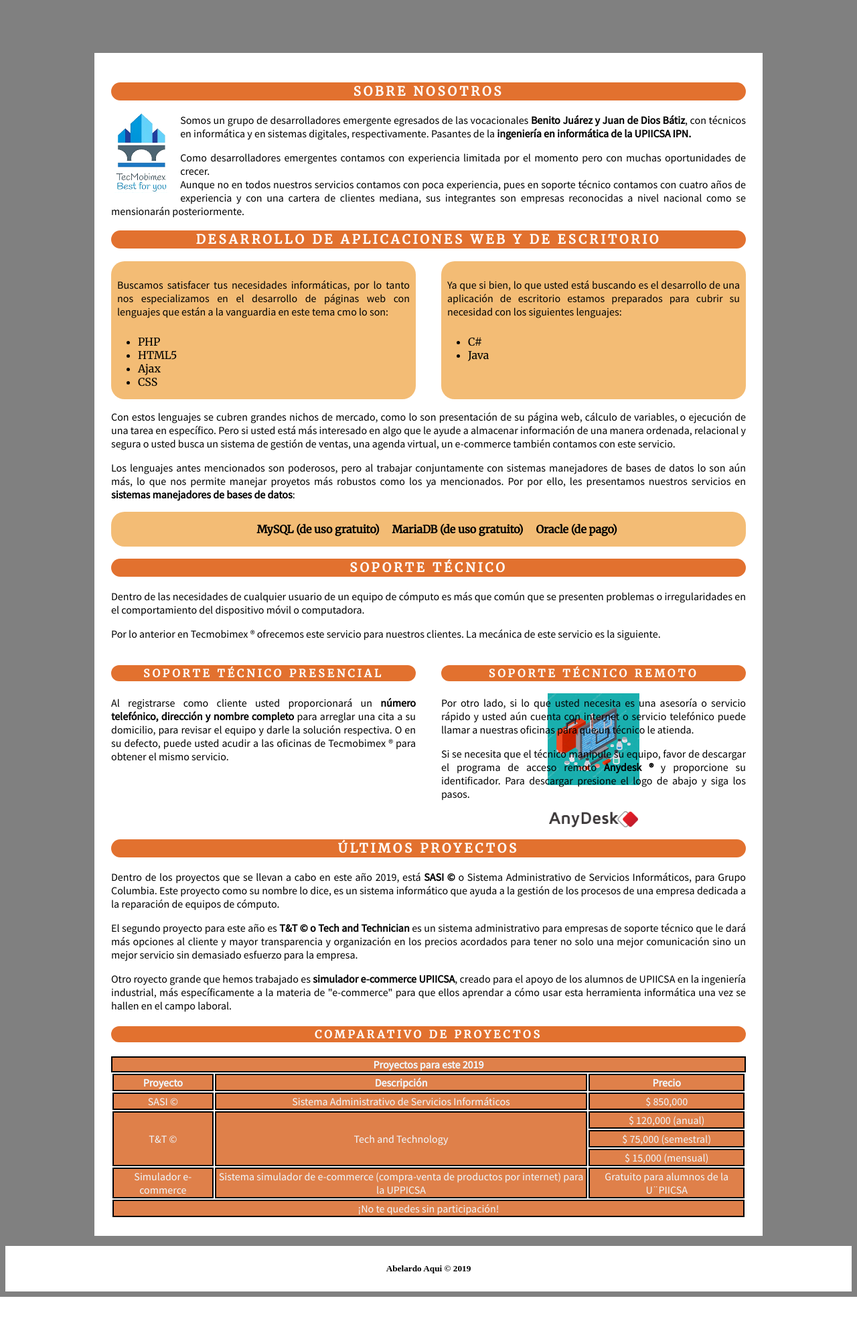
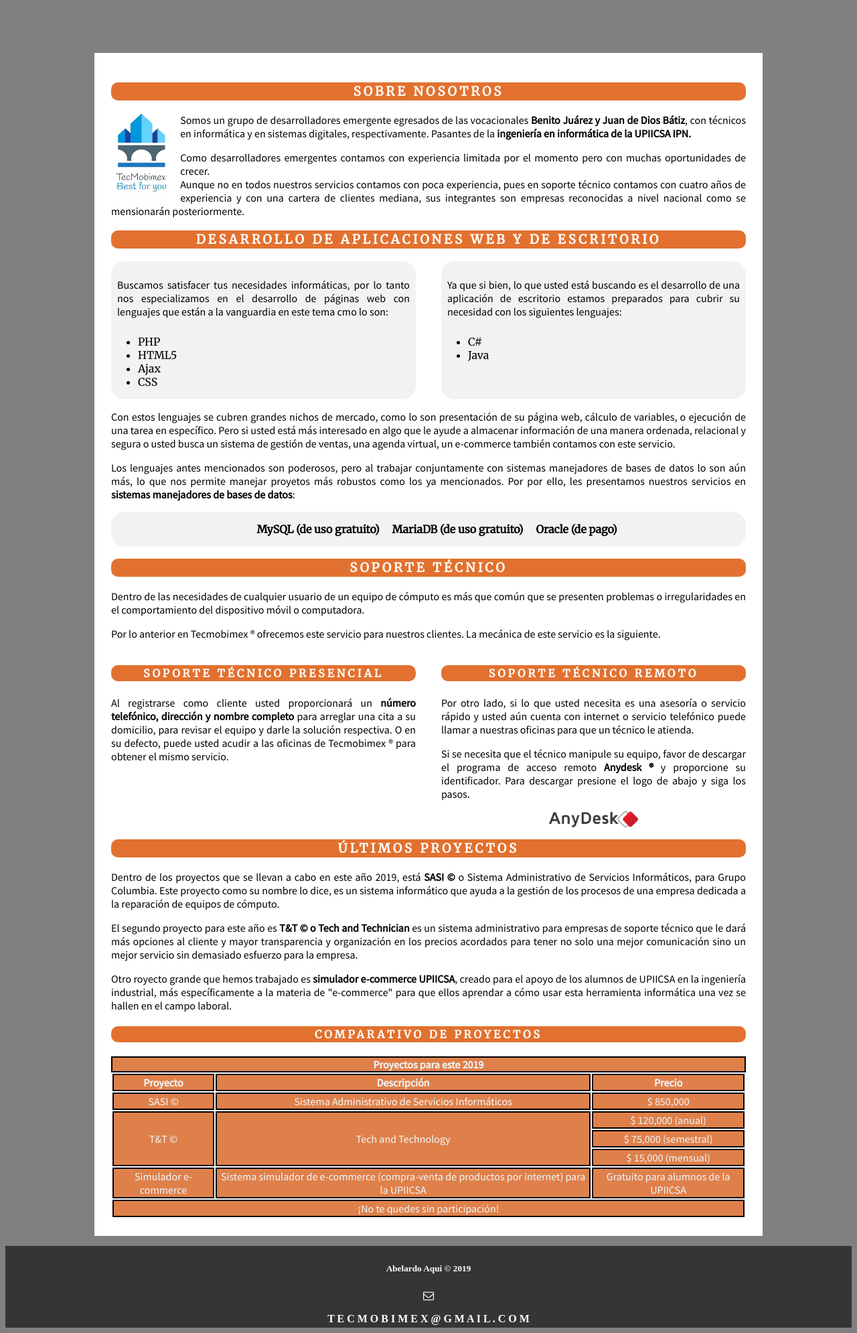
Before and after one commit to TecAbel/tecmobimex, a PHP site: page / in a window 1280 px wide. Shown: the part 47-2037 px from the top of the page at 67% size. Before the commit the page ends 1983 px from the top, so only its background shows below. Run offline with PHP 8.4, Linux system fonts and the light colour scheme.

Commit message:
informacion de contacto

```diff
--- a/css/estilos.css
+++ b/css/estilos.css
@@ -19,12 +19,10 @@ div.presencial{
 div.remoto{
     width: 48%;
     float: right;
-    background: url("../img/soporte.jpg");
-    background-repeat: no-repeat;
-    background-size: 30%;
-    background-position: center center;
 }
-
+.fa fa-envelope-o{
+    color: white;
+}
 /*Centrar imágenes*/
 div.remoto a img{
     display: block;
@@ -34,11 +32,16 @@ div.remoto a img{
 footer{
     margin-top: 15px;
     text-align: center;
-    background: white;
+    color: white;
+    background: #353535;
     padding-top: 4px;
     padding-bottom: 4px;
-    box-sizing: border-box; /*Mantiene el tamaño original*/
+    /*box-sizing: border-box; /*Mantiene el tamaño original*/
 }
+footer p{
+    text-align: center;
+}
+
 div.contenedor{
     background: white;
     /*para centrar*/
@@ -82,7 +85,7 @@ img.logoAny{
 h1, h2, h3, h4{
     color: white;
     background: rgb(226, 113, 47);
-    border-radius: 20px;
+    border-radius: 10px;
     text-transform: uppercase;
     font-family: 'Merriweather', serif;
     text-align: center;
@@ -97,7 +100,7 @@ p,table{
 }
 /*Desarrollo*/
 .desarrolloweb div, div.manejadores{
-    background: rgb(243, 188, 117);
+    background: rgb(242, 242, 242);
     border-radius: 20px;
 }
 .desarrolloweb div p{
--- a/index.html
+++ b/index.html
@@ -7,6 +7,7 @@
     <link href="https://fonts.googleapis.com/css?family=Merriweather" rel="stylesheet">
     <link rel="stylesheet" href="css/estilos.css">
     <link href="https://fonts.googleapis.com/css?family=Source+Sans+Pro" rel="stylesheet">
+    <link rel="stylesheet" href="https://cdnjs.cloudflare.com/ajax/libs/font-awesome/4.7.0/css/font-awesome.min.css">
     <title>Tecmobimex</title>
 </head>
 <body>
@@ -176,8 +177,8 @@
                         </tr>
                         <tr>
                             <td>Simulador e-commerce</td>
-                            <td>Sistema simulador de e-commerce (compra-venta de productos por internet) para la UPPICSA</td>
-                            <td>Gratuito para alumnos de la U¨PIICSA</td>
+                            <td>Sistema simulador de e-commerce (compra-venta de productos por internet) para la UPIICSA</td>
+                            <td>Gratuito para alumnos de la UPIICSA</td>
                         </tr>
                     </tbody>
                     <tfoot>
@@ -187,8 +188,10 @@
             </section>
         </main>
     </div>
-    <footer>
+    <footer id="contacto">
             <h5>Abelardo Aqui &copy; 2019</h5>
+            <p><i class="fa fa-envelope-o"></i></p>
+            <strong>T E C M O B I M E X @ G M A I L . C O M </strong>
     </footer>
 </body>
 </html>
```
